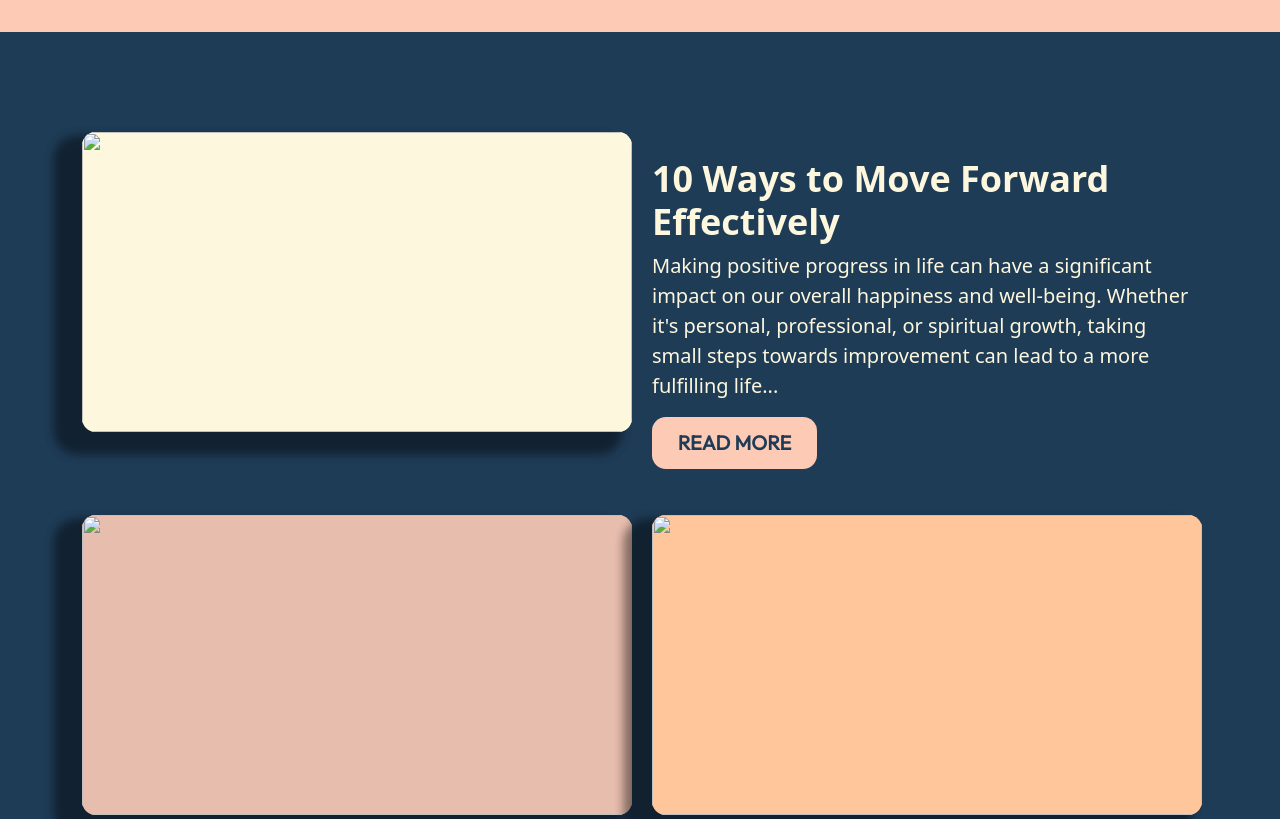
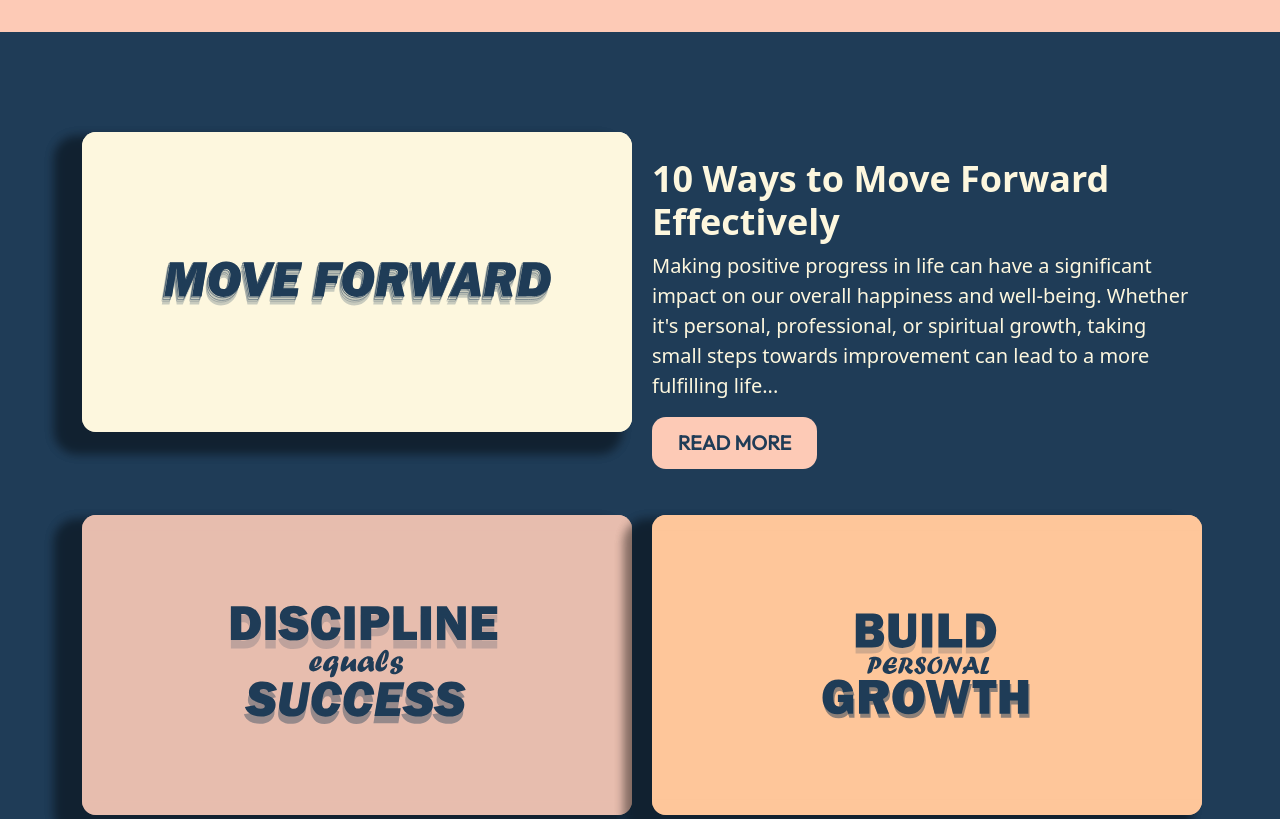
Before and after one commit to jeraldcarinaga/positively-unstoppable, a plain HTML site: page index.html in a window 1280 px wide. Shown: the part 620-1439 px from the top of the page. Drawn offline with nearby package versions, Linux system fonts and the light colour scheme; the site is published under a folder, as on GitHub Pages, so addresses that start at the root find nothing.

Commit message:
"modified"

```diff
--- a/index.html
+++ b/index.html
@@ -169,7 +169,7 @@
                     <a href="#contact"><button class="button1 fw-bold">Get started</button></a>
                 </div>
                 <div class="col-lg-5 my-7 d-none d-xxl-block">
-                    <img src="/images/2.png" alt="" class="img-fluid img2">
+                    <img src="images/2.png" alt="" class="img-fluid img2">
                 </div>
 
             </div>
@@ -183,7 +183,7 @@
                     <a href="#contact1"><button class="button1 fw-bold">Get started</button></a>
                 </div>
                 <div class="col-lg-6 my-6 d-none d-xl-block d-xxl-none">
-                    <img src="/images/2.png" alt="" class="img-fluid img2">
+                    <img src="images/2.png" alt="" class="img-fluid img2">
                 </div>
             </div>
             <!-- visible only in large size -->
@@ -194,7 +194,7 @@
                     <a href="#contact2"><button class="button1 fw-bold">Get started</button></a>
                 </div>
                 <div class="col-lg-6 my-6 d-none d-lg-block d-xl-none">
-                    <img src="/images/2.png" alt="" class="img-fluid img3">
+                    <img src="images/2.png" alt="" class="img-fluid img3">
                 </div>
             </div>
             <!-- visible only in medium size -->
@@ -205,7 +205,7 @@
                     <a href="#contact3"><button class="button1 fw-bold">Get started</button></a>
                 </div>
                 <div class="col-md-5 my-6 d-none d-md-block d-lg-none">
-                    <img src="/images/2.png" alt="" class="img-fluid img1">
+                    <img src="images/2.png" alt="" class="img-fluid img1">
                 </div>
             </div>
              <!-- visible only in small size -->
@@ -238,7 +238,7 @@
             <div class="row" id="blog">
                 <div class="col-lg-6 my-10">
                     <div class="rec5">
-                        <img src="/svg/moveforward.svg" alt="" class="pic1">
+                        <img src="svg/moveforward.svg" alt="" class="pic1">
                     </div>
                 </div>
                 <div class="col-lg-6 my-11">
@@ -253,13 +253,13 @@
             <div class="row">
                 <div class="col-lg-6 my-5">
                     <div class="rec6">
-                        <img src="/svg/discipline.svg" alt="" class="pic2">
+                        <img src="svg/discipline.svg" alt="" class="pic2">
 
                     </div>
                 </div>
                 <div class="col-lg-6 rec 7 my-5 ">
                     <div class="rec7">
-                        <img src="/svg/personal.svg" alt="" class="pic3">
+                        <img src="svg/personal.svg" alt="" class="pic3">
                     </div>
 
                 </div>
@@ -292,7 +292,7 @@
                 </div>
                 <div class="col-lg-6 my-12">
                     <div class="rec8">
-                        <img src="/svg/comfortzone.svg" alt="" class=" pic4">
+                        <img src="svg/comfortzone.svg" alt="" class=" pic4">
                     </div>
                 </div>
             </div>
@@ -305,7 +305,7 @@
             <div class="row" id="blog1">
                 <div class="col-lg-6 my-10">
                     <div class="rec9">
-                        <img src="/svg/moveforward.svg"  alt="" class="pic5">
+                        <img src="svg/moveforward.svg"  alt="" class="pic5">
                     </div>
                 </div>
                 <div class="col-lg-6 my-11">
@@ -320,12 +320,12 @@
             <div class="row">
                 <div class="col-lg-6 my-5">
                     <div class="rec10">
-                        <img src="/svg/discipline.svg"  alt="" class="pic6">
+                        <img src="svg/discipline.svg"  alt="" class="pic6">
                     </div>
                 </div>
                 <div class="col-lg-6 rec 7 my-5 ">
                     <div class="rec11">
-                        <img src="/svg/personal.svg"  alt="" class="pic7">
+                        <img src="svg/personal.svg"  alt="" class="pic7">
                     </div>
 
                 </div>
@@ -358,7 +358,7 @@
                 </div>
                 <div class="col-lg-6 my-12">
                     <div class="rec12">
-                        <img src="/svg/comfortzone.svg"  alt="" class="pic8">
+                        <img src="svg/comfortzone.svg"  alt="" class="pic8">
                     </div>
                 </div>
             </div>
@@ -371,7 +371,7 @@
             <div class="row" id="blog2">
                 <div class="col-lg-6 my-16">
                     <div class="rec13">
-                        <img src="/svg/moveforward.svg"  alt="" class="pic9">
+                        <img src="svg/moveforward.svg"  alt="" class="pic9">
                     </div>
                 </div>
                 <div class="col-lg-6 my-11">
@@ -386,7 +386,7 @@
             <div class="row">
                 <div class="col-lg-6 my-5">
                     <div class="rec14">
-                        <img src="/svg/discipline.svg"  alt="" class="pic10">
+                        <img src="svg/discipline.svg"  alt="" class="pic10">
                     </div>
                 </div>
                 <div class="col-lg-6 my-5 ">
@@ -401,7 +401,7 @@
             <div class="row">
                 <div class="col-lg-6 my-5">
                     <div class="rec15">
-                        <img src="/svg/personal.svg"  alt="" class="pic11">
+                        <img src="svg/personal.svg"  alt="" class="pic11">
                     </div>
                 </div>
                 <div class="col-lg-6 my-5 ">
@@ -416,7 +416,7 @@
             <div class="row" >
                 <div class="col-lg-6 my-5">
                     <div class="rec16">
-                        <img src="/svg/comfortzone.svg"  alt="" class="pic12">
+                        <img src="svg/comfortzone.svg"  alt="" class="pic12">
                     </div>
                 </div>
                 <div class="col-lg-6 my-5 ">
@@ -437,7 +437,7 @@
             <div class="row" id="blog3">
                 <div class="col-md-6 my-10">
                     <div class="rec1">
-                        <img src="/svg/moveforward.svg"  alt="" class="pic13">
+                        <img src="svg/moveforward.svg"  alt="" class="pic13">
                     </div>
 
                 </div>
@@ -453,7 +453,7 @@
             <div class="row">
                 <div class="col-md-6 my-5">
                     <div class="rec2">
-                        <img src="/svg/discipline.svg"  alt="" class="pic14">
+                        <img src="svg/discipline.svg"  alt="" class="pic14">
                     </div>
                 </div>
                 <div class="col-md-6 my-5 ">
@@ -468,7 +468,7 @@
             <div class="row">
                 <div class="col-md-6 my-5">
                     <div class="rec3">
-                        <img src="/svg/personal.svg"  alt="" class="pic15">
+                        <img src="svg/personal.svg"  alt="" class="pic15">
                     </div>
                 </div>
                 <div class="col-md-6 my-5 ">
@@ -483,7 +483,7 @@
             <div class="row">
                 <div class="col-md-6 my-5">
                     <div class="rec4">
-                        <img src="/svg/comfortzone.svg"  alt="" class="pic16">
+                        <img src="svg/comfortzone.svg"  alt="" class="pic16">
                     </div>
                 </div>
                 <div class="col-md-6 my-5 ">
@@ -503,7 +503,7 @@
             <div class="row" id="blog4">
                 <div class="col-sm-12 my-14">
                     <div class="rec17">
-                        <img src="/svg/moveforward.svg"  alt="" class="pic17">
+                        <img src="svg/moveforward.svg"  alt="" class="pic17">
                     </div>
                 </div>
             </div>
@@ -520,7 +520,7 @@
             <div class="row">
                 <div class="col-sm-12 my-8">
                     <div class="rec18">
-                        <img src="/svg/discipline.svg"  alt="" class="pic18">
+                        <img src="svg/discipline.svg"  alt="" class="pic18">
                     </div>
                 </div>
             </div>
@@ -537,7 +537,7 @@
             <div class="row">
                 <div class="col-sm-12 my-8">
                     <div class="rec19">
-                        <img src="/svg/personal.svg"  alt="" class="pic19">
+                        <img src="svg/personal.svg"  alt="" class="pic19">
                     </div>
                 </div>
             </div>
@@ -553,7 +553,7 @@
             <div class="row">
                 <div class="col-sm-12 my-8">
                     <div class="rec20">
-                        <img src="/svg/comfortzone.svg"  alt="" class="pic20">
+                        <img src="svg/comfortzone.svg"  alt="" class="pic20">
                     </div>
                 </div>
             </div>
@@ -574,7 +574,7 @@
             <div class="row" id="blog5">
                 <div class="col-sm-12 my-14">
                     <div class="rec17">
-                        <img src="/svg/moveforward.svg"  alt="" class="pic17">
+                        <img src="svg/moveforward.svg"  alt="" class="pic17">
                     </div>
                 </div>
             </div>
@@ -591,7 +591,7 @@
             <div class="row">
                 <div class="col-sm-12 my-8">
                     <div class="rec18">
-                        <img src="/svg/discipline.svg"  alt="" class="pic18">
+                        <img src="svg/discipline.svg"  alt="" class="pic18">
                     </div>
                 </div>
             </div>
@@ -608,7 +608,7 @@
             <div class="row">
                 <div class="col-sm-12 my-8">
                     <div class="rec19">
-                        <img src="/svg/personal.svg"  alt="" class="pic19">
+                        <img src="svg/personal.svg"  alt="" class="pic19">
                     </div>
                 </div>
             </div>
@@ -624,7 +624,7 @@
             <div class="row">
                 <div class="col-sm-12 my-8">
                     <div class="rec20">
-                        <img src="/svg/comfortzone.svg"  alt="" class="pic20">
+                        <img src="svg/comfortzone.svg"  alt="" class="pic20">
                     </div>
                 </div>
             </div>
```
